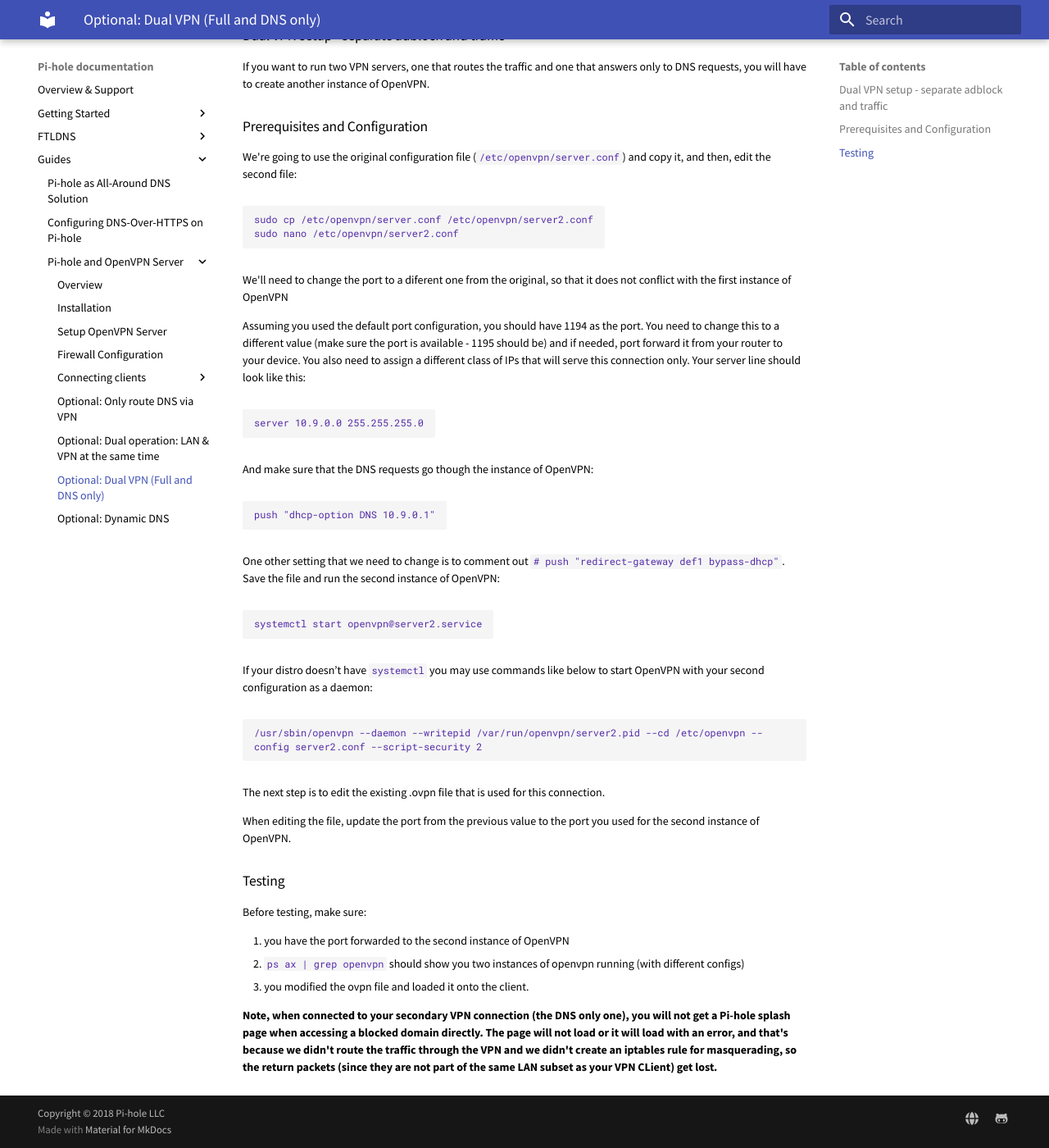
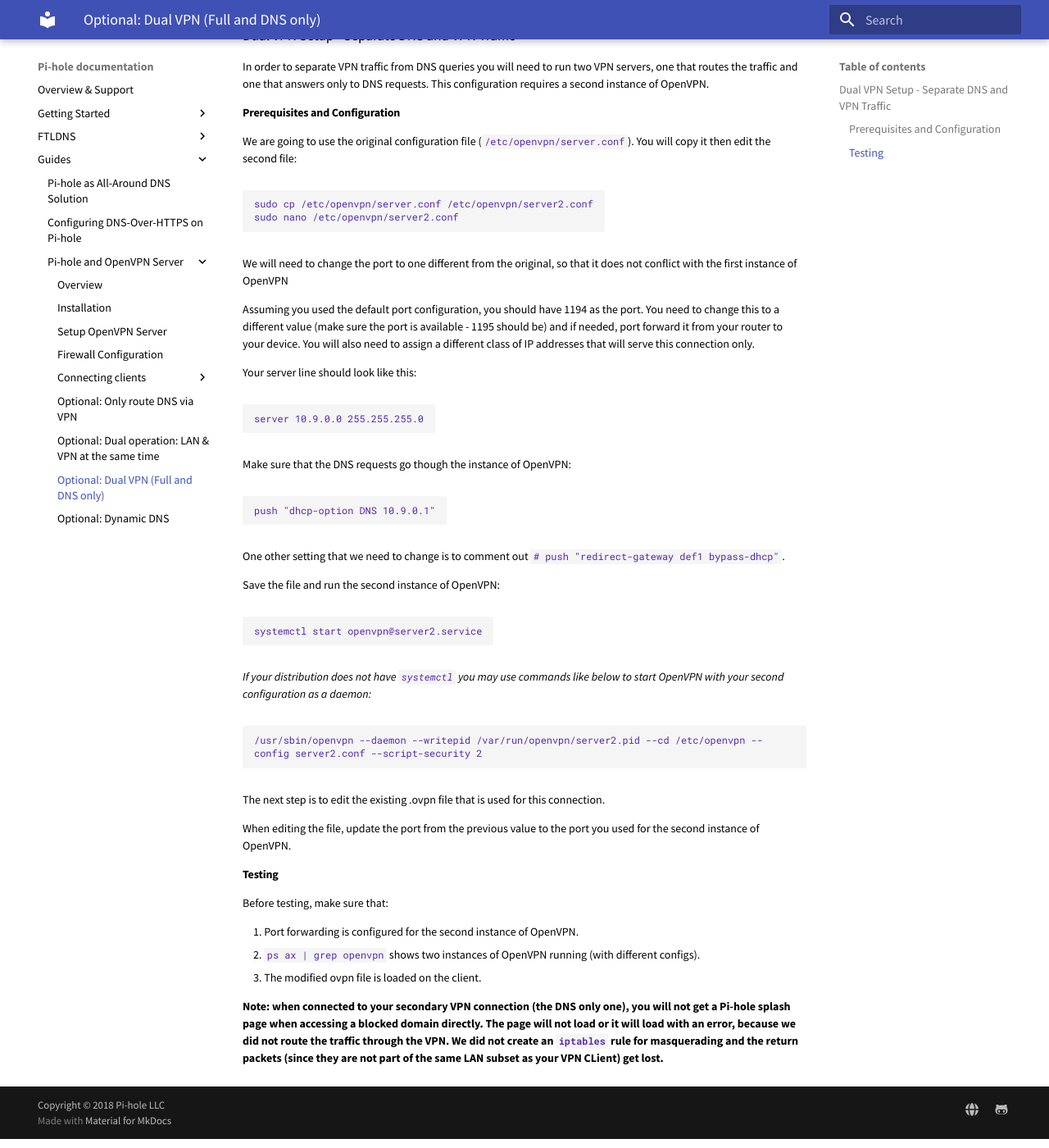
Before and after one commit to pi-hole/docs, an MkDocs documentation site: the page built from docs/guides/vpn/dual-VPN.md, in a window 1280 px wide and 1400 px high, scrolled down 139 px. Shown: the whole window at 82% size. Built offline with MkDocs 1.6.1 and Material for MkDocs 9.7.7, drawn with Linux system fonts in a browser that asks for light colours; old or Windows-style settings are respelled for this version of MkDocs.

Commit message:
Cleanup of verbiage and formatting.
Signed-off-by: Dan Schaper <dan.schaper@pi-hole.net>

````diff
--- a/docs/guides/vpn/dual-VPN.md
+++ b/docs/guides/vpn/dual-VPN.md
@@ -1,37 +1,39 @@
-### Dual VPN setup - separate adblock and traffic
-If you want to run two VPN servers, one that routes the traffic and one that answers only to DNS requests, you will have to create another instance of OpenVPN.
+### Dual VPN Setup - Separate DNS and VPN Traffic
+In order to separate VPN traffic from DNS queries you will need to run two VPN servers, one that routes the traffic and one that answers only to DNS requests. This configuration requires a second instance of OpenVPN.
 
-### Prerequisites and Configuration
-We're going to use the original configuration file (`/etc/openvpn/server.conf`) and copy it, and then, edit the second file:
+#### Prerequisites and Configuration
+We are going to use the original configuration file (`/etc/openvpn/server.conf`). You will copy it then edit the second file:
 
 ```
 sudo cp /etc/openvpn/server.conf /etc/openvpn/server2.conf
 sudo nano /etc/openvpn/server2.conf
 ```
 
-We'll need to change the port to a diferent one from the original, so that it does not conflict with the first instance of OpenVPN
+We will need to change the port to one different from the original, so that it does not conflict with the first instance of OpenVPN
 
-Assuming you used the default port configuration, you should have 1194 as the port. You need to change this to a different value (make sure the port is available - 1195 should be) and if needed, port forward it from your router to your device. You also need to assign a different class of IPs that will serve this connection only.
+Assuming you used the default port configuration, you should have 1194 as the port. You need to change this to a different value (make sure the port is available - 1195 should be) and if needed, port forward it from your router to your device. You will also need to assign a different class of IP addresses that will serve this connection only.
+
 Your server line should look like this:
 
 ```
 server 10.9.0.0 255.255.255.0
 ```
 
-And make sure that the DNS requests go though the instance of OpenVPN:
+Make sure that the DNS requests go though the instance of OpenVPN:
 
 ```
 push "dhcp-option DNS 10.9.0.1"
 ```
 
 One other setting that we need to change is to comment out `# push "redirect-gateway def1 bypass-dhcp"`.
+
 Save the file and run the second instance of OpenVPN:
 
 ```
 systemctl start openvpn@server2.service
 ```
 
-If your distro doesn’t have `systemctl` you may use commands like below to start OpenVPN with your second configuration as a daemon:
+*If your distribution does not have `systemctl` you may use commands like below to start OpenVPN with your second configuration as a daemon:*
 
 ```
 /usr/sbin/openvpn --daemon --writepid /var/run/openvpn/server2.pid --cd /etc/openvpn --config server2.conf --script-security 2
@@ -41,11 +43,11 @@
 
 When editing the file, update the port from the previous value to the port you used for the second instance of OpenVPN.
 
-### Testing
-Before testing, make sure:
+#### Testing
+Before testing, make sure that:
 
-1. you have the port forwarded to the second instance of OpenVPN
-2. `ps ax | grep openvpn` should show you two instances of openvpn running (with different configs)
-3. you modified the ovpn file and loaded it onto the client.
+1. Port forwarding is configured for the second instance of OpenVPN.
+2. `ps ax | grep openvpn` shows two instances of OpenVPN running (with different configs).
+3. The modified ovpn file is loaded on the client.
 
-**Note, when connected to your secondary VPN connection (the DNS only one), you will not get a Pi-hole splash page when accessing a blocked domain directly. The page will not load or it will load with an error, and that's because we didn't route the traffic through the VPN and we didn't create an iptables rule for masquerading, so the return packets (since they are not part of the same LAN subset as your VPN CLient) get lost.**
+**Note: when connected to your secondary VPN connection (the DNS only one), you will not get a Pi-hole splash page when accessing a blocked domain directly. The page will not load or it will load with an error, because we did not route the traffic through the VPN. We did not create an `iptables` rule for masquerading and the return packets (since they are not part of the same LAN subset as your VPN CLient) get lost.**
````
